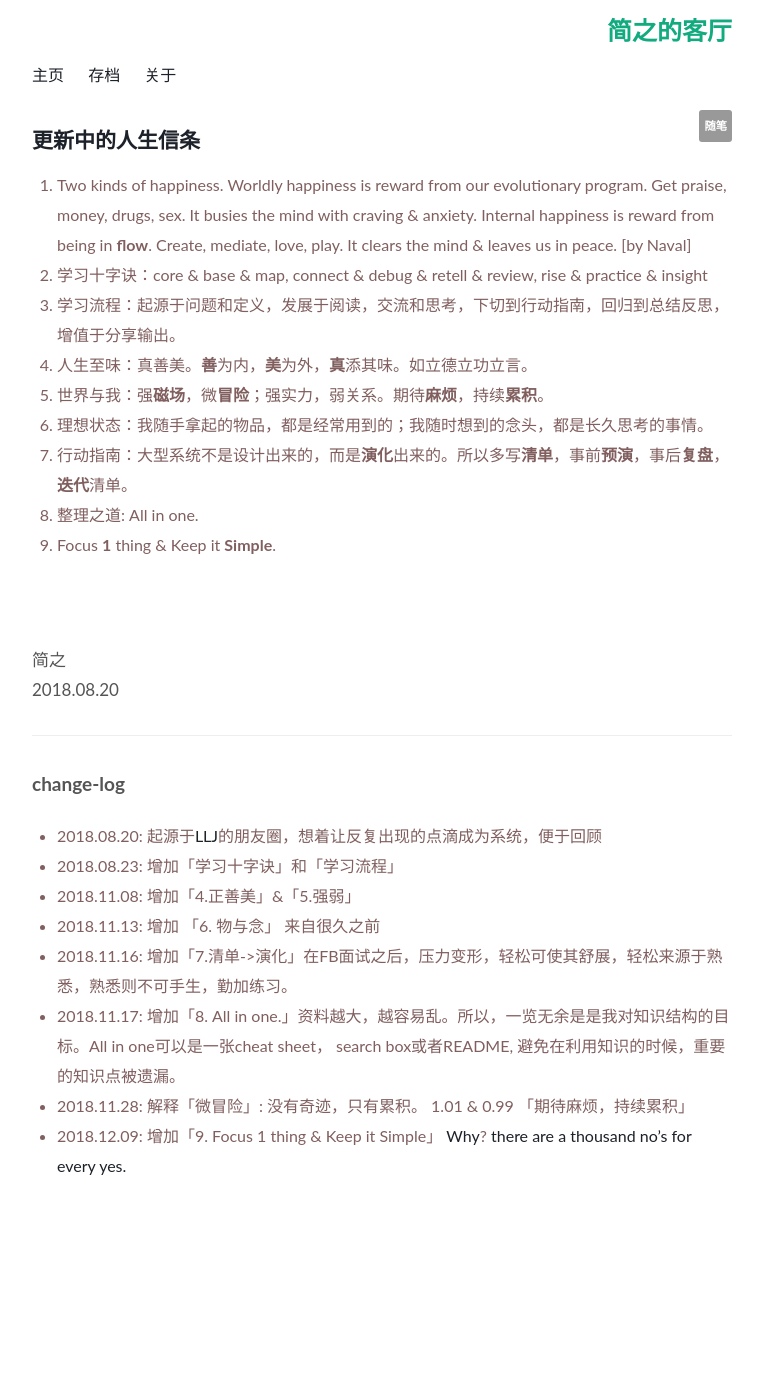
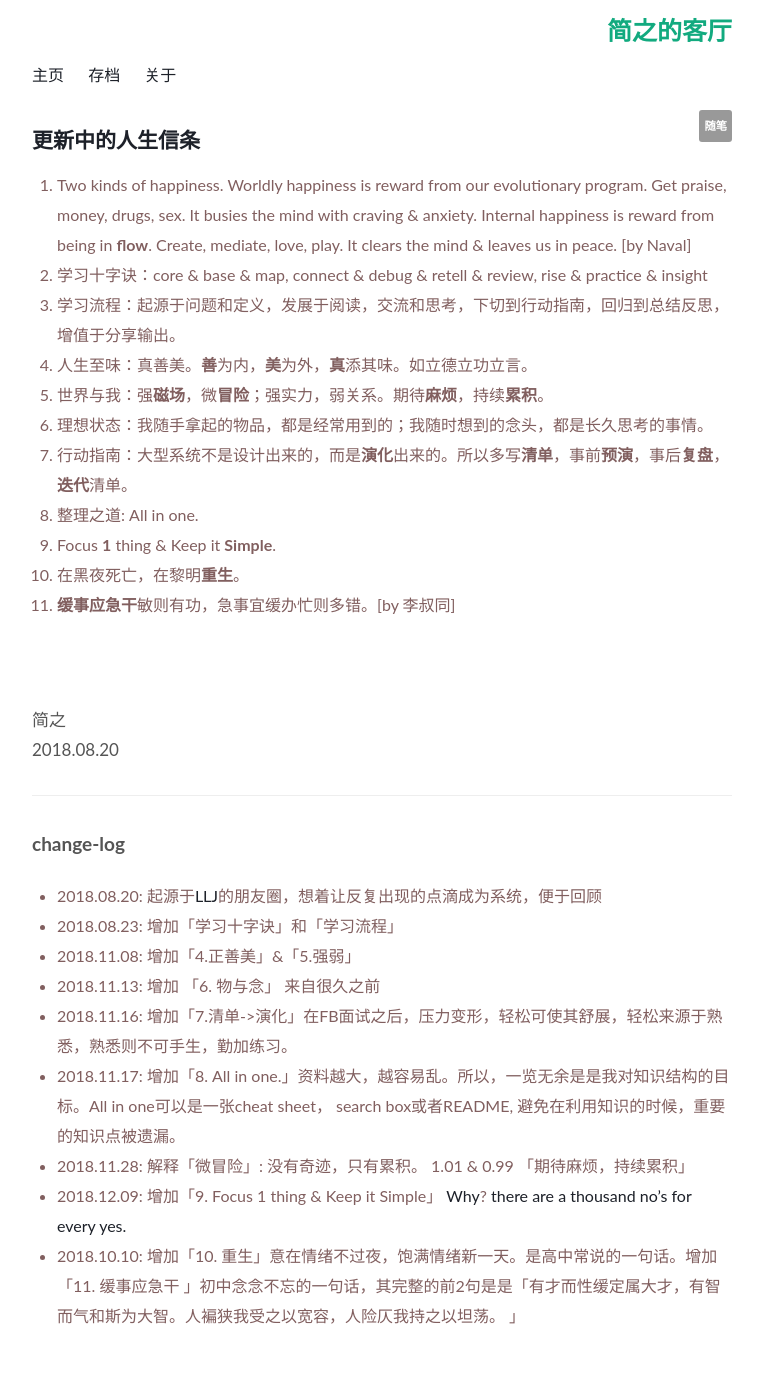
Before and after one commit to WillWang-X/willwang-x.github.io, a Jekyll site: the page built from _posts/2018-10-20-mottos.md, in a window 1280 px wide. Shown: the whole page, without its empty margins (258-1021 px from the left). Built offline with Jekyll 4.4.1, drawn with Linux system fonts in a browser that asks for light colours; before the commit the page ends 1241 px from its top, so only the background shows below that.

Commit message:
add 10. 重生 & 11. 缓事

```diff
--- a/_posts/2018-10-20-mottos.md
+++ b/_posts/2018-10-20-mottos.md
@@ -19,6 +19,8 @@ published: true
 7. 行动指南：大型系统不是设计出来的，而是**演化**出来的。所以多写**清单**，事前**预演**，事后**复盘**，**迭代**清单。
 8. 整理之道: All in one.
 9. Focus **1** thing & Keep it **Simple**.
+10. 在黑夜死亡，在黎明**重生**。
+11. **缓事应急干**敏则有功，急事宜缓办忙则多错。[by 李叔同]
 
 <br>
 <br>
@@ -37,3 +39,4 @@ published: true
 -  2018.11.17: 增加「8. All in one.」资料越大，越容易乱。所以，一览无余是是我对知识结构的目标。All in one可以是一张cheat sheet， search box或者README, 避免在利用知识的时候，重要的知识点被遗漏。
 -  2018.11.28: 解释「微冒险」: 没有奇迹，只有累积。 1.01 & 0.99 「期待麻烦，持续累积」
 -  2018.12.09: 增加「9. Focus 1 thing & Keep it Simple」 [Why](https://medium.com/the-mission/the-power-of-doing-only-one-thing-c58c11ddfce4)?  [there are a thousand no's for every yes.](https://www.youtube.com/watch?v=kyQfye4vAQ8)
+-  2018.10.10: 增加「10. 重生」意在情绪不过夜，饱满情绪新一天。是高中常说的一句话。增加「11. 缓事应急干 」初中念念不忘的一句话，其完整的前2句是是「有才而性缓定属大才，有智而气和斯为大智。人褊狭我受之以宽容，人险仄我持之以坦荡。 」
```
